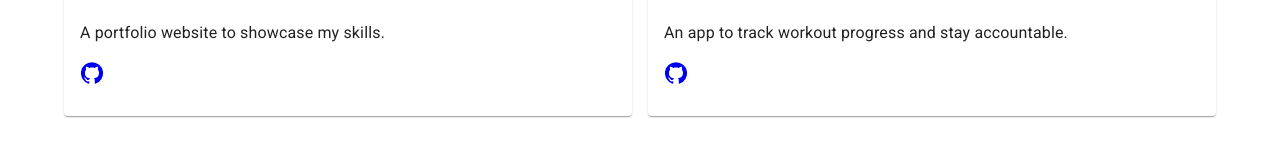
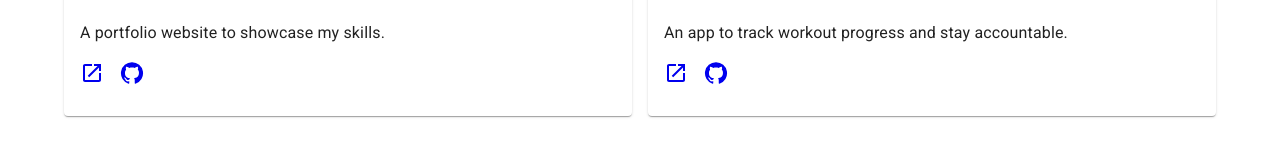
Before and after one commit to dachendev/portfolio, a React (Vite) app: page / in a window 1280 px wide. Shown: the part 957-1099 px from the top of the page. Built offline with nearby package versions, Linux system fonts and the light colour scheme.

Commit message:
use stack to organize project links

```diff
--- a/src/components/Projects.tsx
+++ b/src/components/Projects.tsx
@@ -2,7 +2,9 @@ import GitHubIcon from "@mui/icons-material/GitHub";
 import Card from "@mui/material/Card";
 import CardContent from "@mui/material/CardContent";
 import Grid from "@mui/material/Grid2";
+import LaunchIcon from "@mui/icons-material/Launch";
 import React from "react";
+import Stack from "@mui/material/Stack";
 
 const projects = [
   {
@@ -28,9 +30,15 @@ const Projects: React.FC = () => {
               <CardContent>
                 <h3>{p.name}</h3>
                 <p>{p.description}</p>
-                <a href={p.ghURL}>
-                  <GitHubIcon />
-                </a>
+
+                <Stack direction="row" spacing={2}>
+                  <a href="#">
+                    <LaunchIcon />
+                  </a>
+                  <a href={p.ghURL}>
+                    <GitHubIcon />
+                  </a>
+                </Stack>
               </CardContent>
             </Card>
           </Grid>
```
